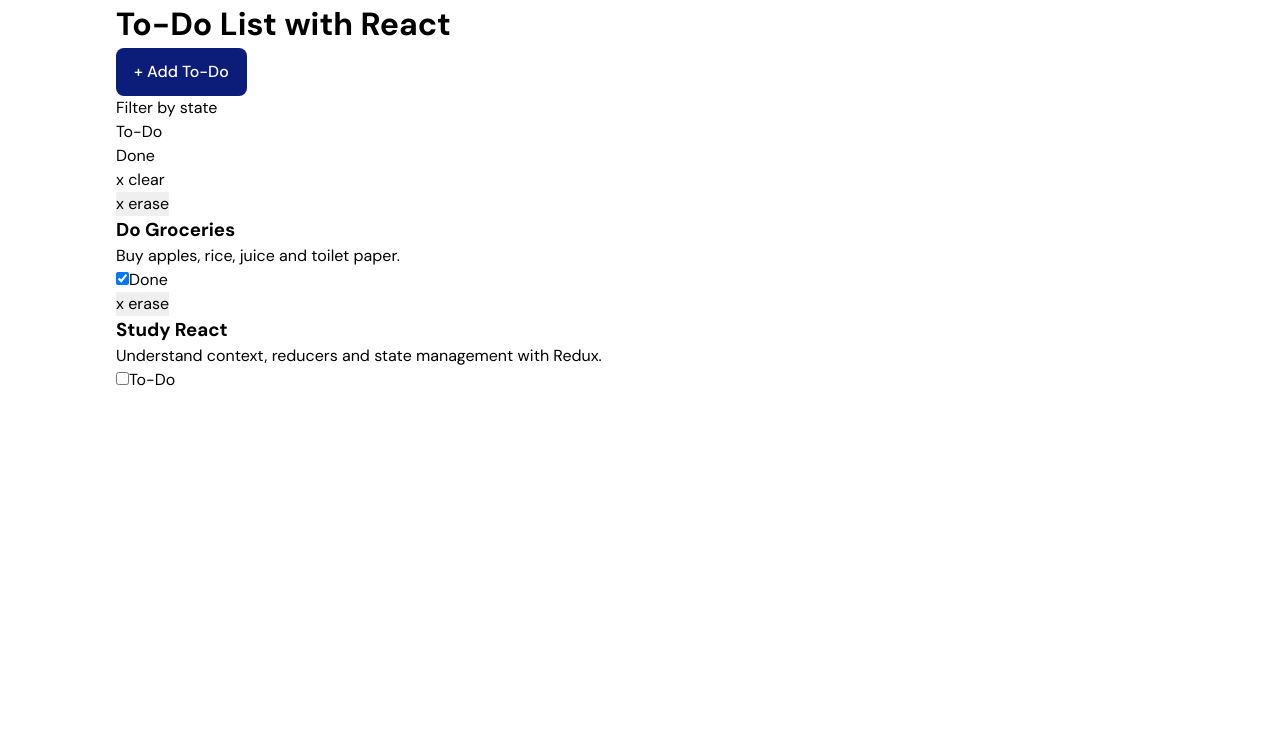
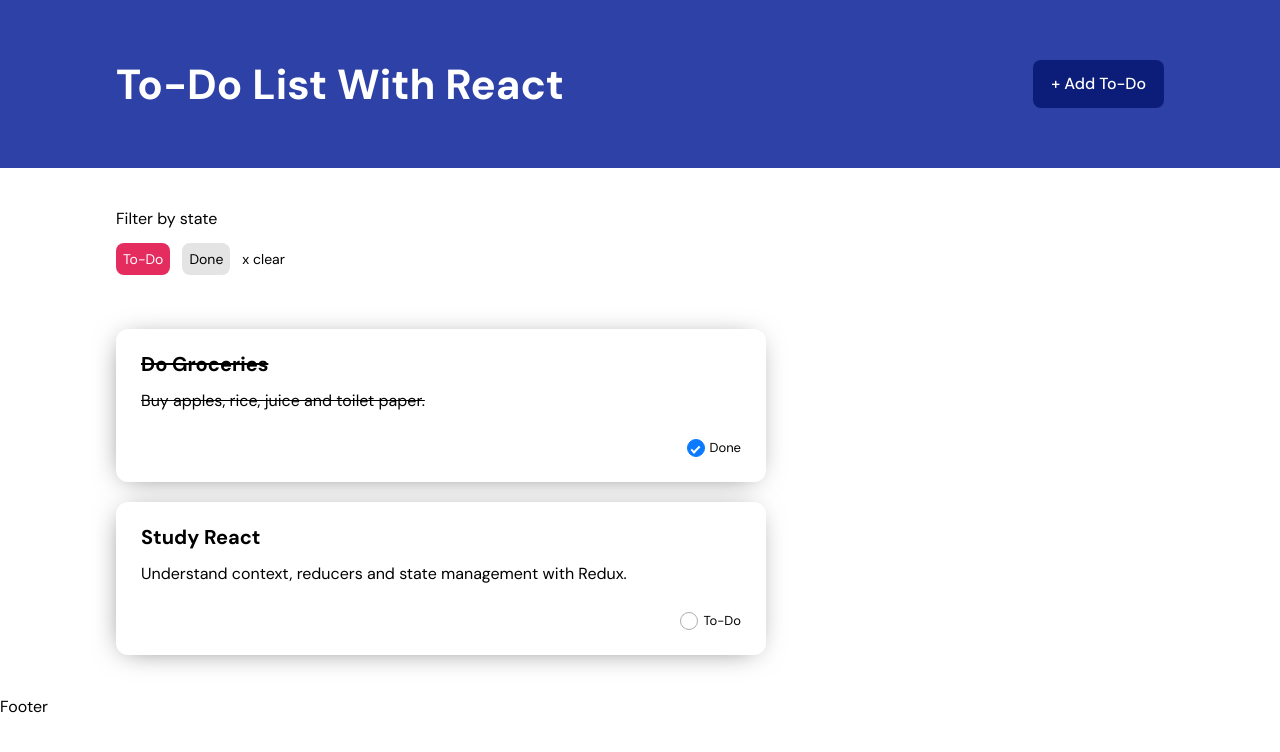
Before and after one commit to Mattrick127/todoReact, a React (Vite) app: page / in a window 1280 px wide. Shown: the top 752 px of the page. Built offline with nearby package versions, Linux system fonts and the light colour scheme; the HTML template or start-up script is replaced by a standard one.

Commit message:
.scss files

```diff
--- a/src/App.scss
+++ b/src/App.scss
@@ -1,9 +1,3 @@
-
-
-// *******************************
-// App Component
-// *******************************
-
 .container {
     max-width: 1080px;
     margin-inline: auto;
--- a/src/components/Filter.jsx
+++ b/src/components/Filter.jsx
@@ -1,3 +1,4 @@
+import './Filter.scss';
 
 function Filter() {
 
--- a/src/components/Filter.scss
+++ b/src/components/Filter.scss
@@ -1,8 +1,3 @@
-
-// *******************************
-// Filter
-// *******************************
-
 .filters {
     display: flex;
     flex-direction: column;
--- /dev/null
+++ b/src/components/FooterFilters.jsx
@@ -0,0 +1,14 @@
+import './FooterFilters.scss';
+
+function FooterFilters() {
+
+    return (
+    <>
+        <div className="filters">
+            Footer
+        </div>
+    </>
+    )
+  }
+
+  export default FooterFilters
--- a/src/components/Header.jsx
+++ b/src/components/Header.jsx
@@ -1,4 +1,4 @@
-
+import './Header.scss'
 function Header({ appName }) {
 
     return (
--- a/src/components/Todo.jsx
+++ b/src/components/Todo.jsx
@@ -1,4 +1,4 @@
-
+import './Todo.scss'
 function Todo({ title, description, isDone }) {
 
   return (
--- a/src/views/Home.jsx
+++ b/src/views/Home.jsx
@@ -1,5 +1,6 @@
 import Filter from '../components/Filter.jsx';
 import TodosList from '../components/TodosList.jsx';
+import FooterFilters from '../components/FooterFilters.jsx';
 
 function Home() {
 
@@ -10,6 +11,8 @@ function Home() {
 
             <TodosList />
         </div>
+
+        <FooterFilters />
     </>
     )
   }
```
Also changed, not shown: src/components/Header.scss (+0 -8 lines), src/components/Todo.scss (+0 -7 lines), src/components/FooterFilters.scss (added).
